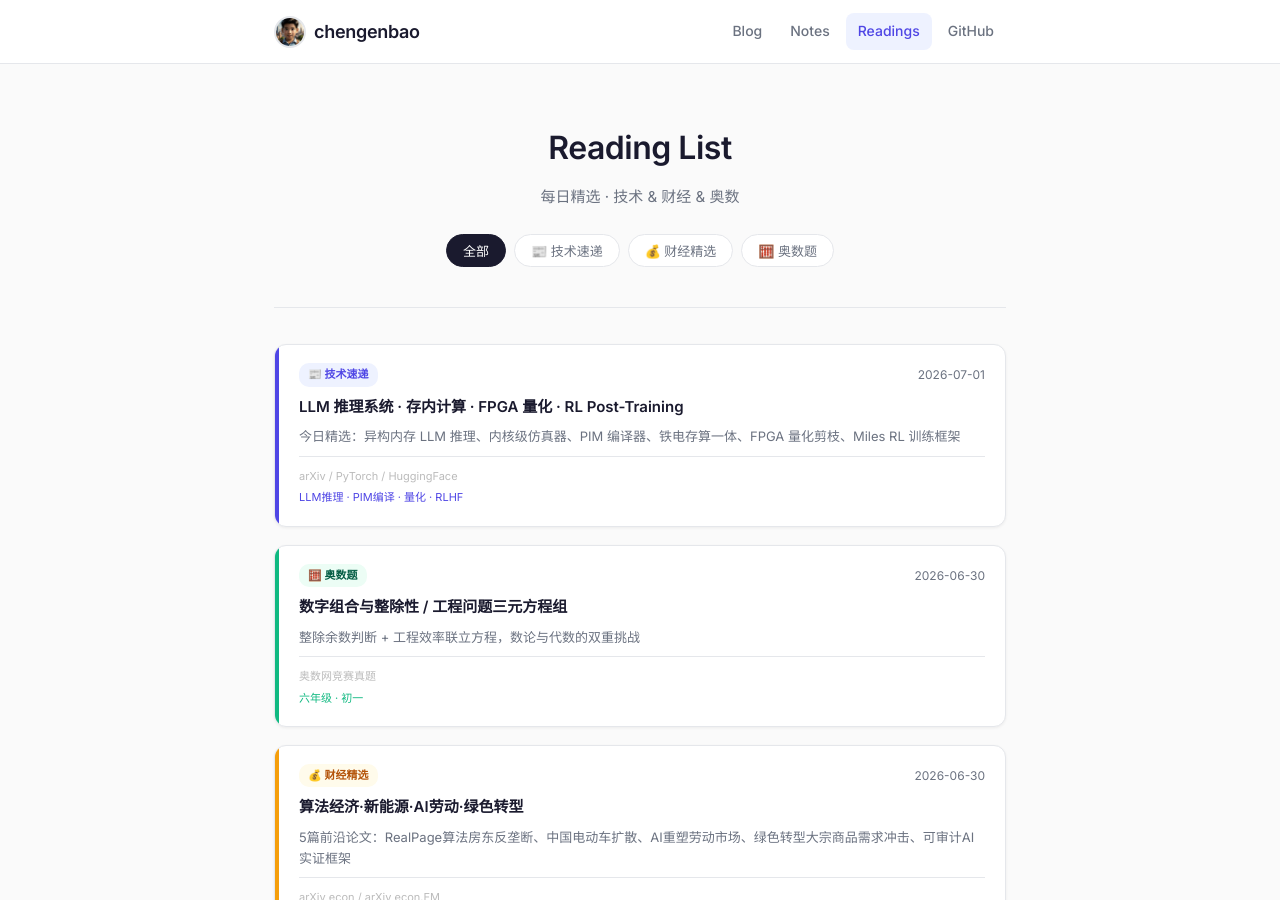
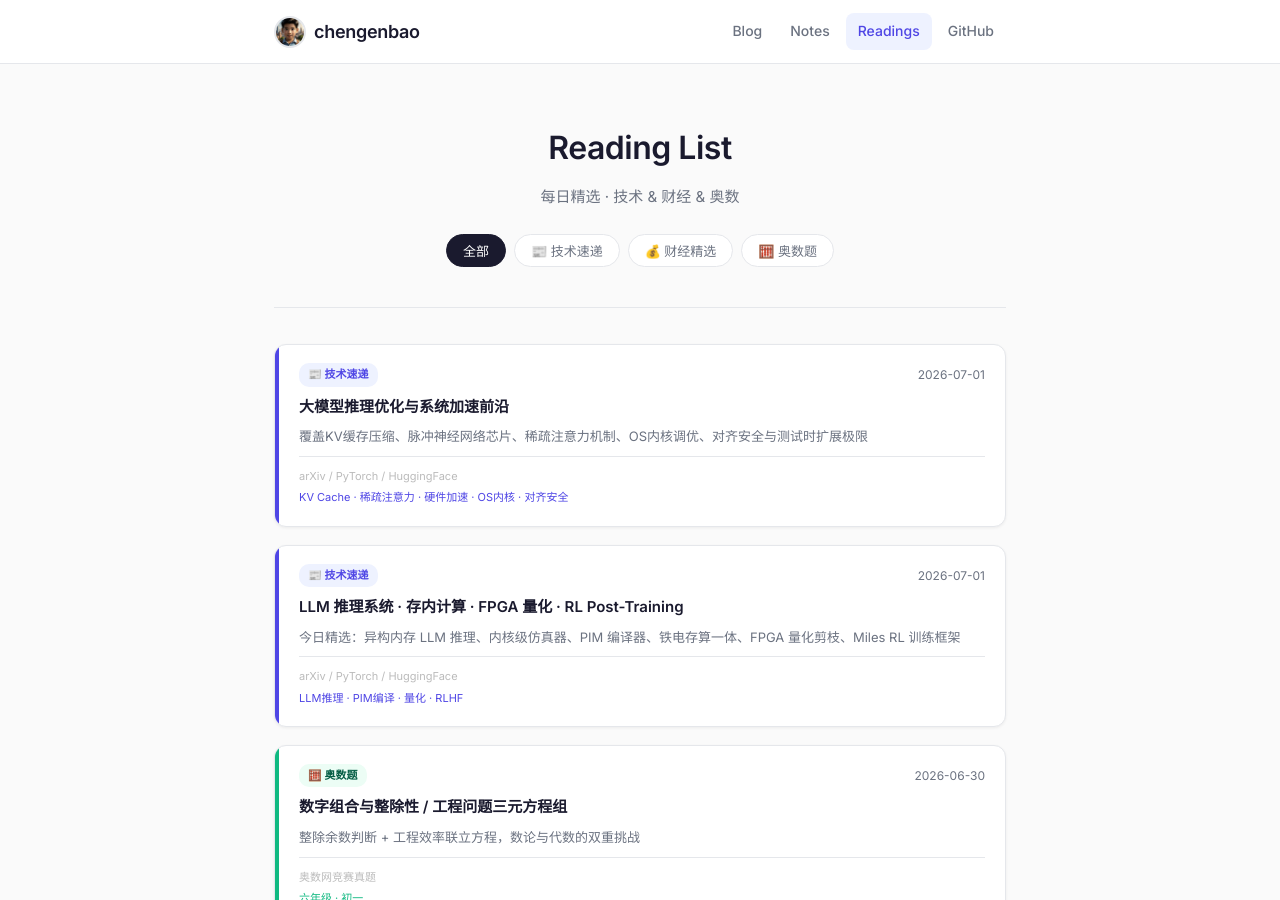
Before and after one commit to chengenbao/chengenbao.github.io, a Jekyll site: the page built from reading-list/index.md, in a window 1280 px wide and 900 px high. Built offline with Jekyll 4.4.1, drawn with Linux system fonts in a browser that asks for light colours.

Commit message:
add tech card 2026-07-01

```diff
--- a/reading-list/index.md
+++ b/reading-list/index.md
@@ -18,6 +18,21 @@
   </div>
 
   <div class="rl-grid">
+<a class="rl-card tech" href="/reading-list/2026-07-01-tech-daily/">
+  <div class="rl-accent"></div>
+  <div class="rl-body">
+    <div class="rl-top">
+      <span class="rl-badge tech">📰 技术速递</span>
+      <time>2026-07-01</time>
+    </div>
+    <h2>大模型推理优化与系统加速前沿</h2>
+    <p>覆盖KV缓存压缩、脉冲神经网络芯片、稀疏注意力机制、OS内核调优、对齐安全与测试时扩展极限</p>
+    <div class="rl-meta">
+      <span class="rl-source">arXiv / PyTorch / HuggingFace</span>
+      <span class="rl-tags">KV Cache · 稀疏注意力 · 硬件加速 · OS内核 · 对齐安全</span>
+    </div>
+  </div>
+</a>
 <a class="rl-card tech" href="/reading-list/2026-07-01-tech-daily/">
   <div class="rl-accent"></div>
   <div class="rl-body">
```
